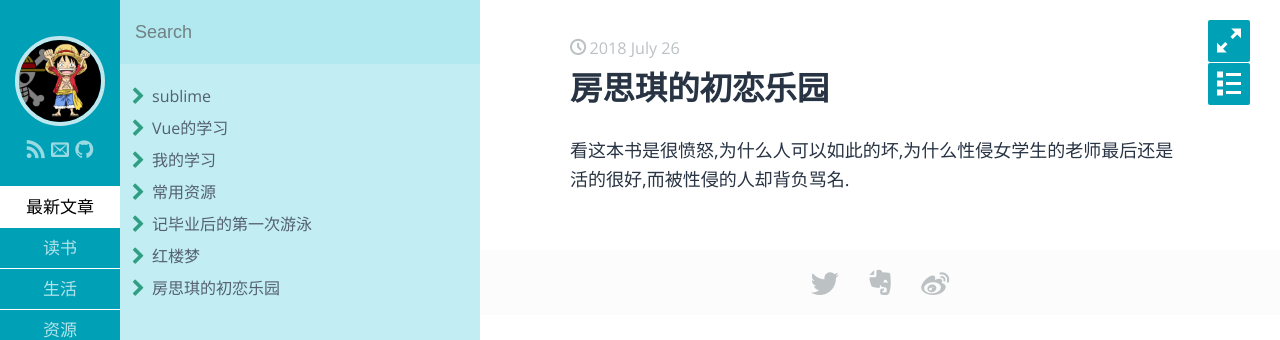
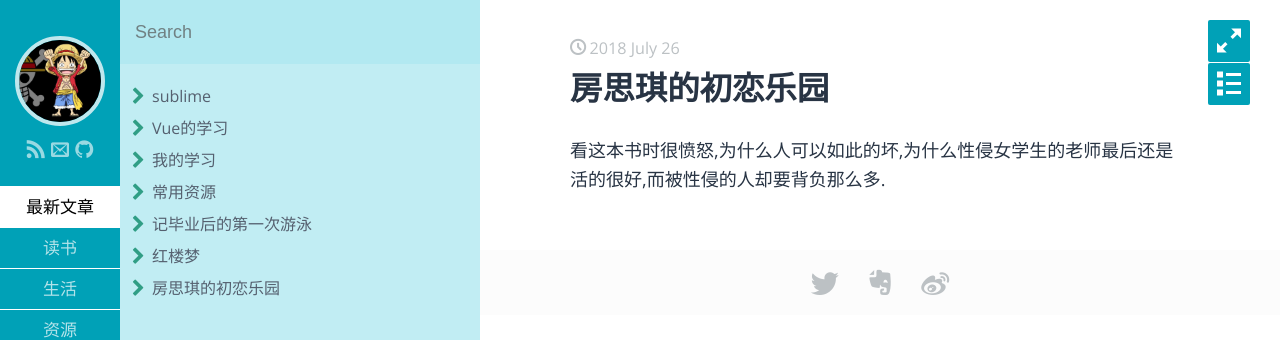
Before and after one commit to yyyyama/yyyyama.github.io, a Jekyll site: the page built from _posts/book/2018-07-26-book-list-of-fsq.md, in a window 1280 px wide. Shown: the top 340 px of the page. Built offline with Jekyll 4.4.1, drawn with Linux system fonts in a browser that asks for light colours; some web fonts are replaced.

Commit message:
modify _post

```diff
--- a/_posts/book/2018-07-26-book-list-of-fsq.md
+++ b/_posts/book/2018-07-26-book-list-of-fsq.md
@@ -5,4 +5,4 @@ category: 读书
 keywords: 阅读,书单,2018
 ---
 
- 看这本书是很愤怒,为什么人可以如此的坏,为什么性侵女学生的老师最后还是活的很好,而被性侵的人却背负骂名.
+ 看这本书时很愤怒,为什么人可以如此的坏,为什么性侵女学生的老师最后还是活的很好,而被性侵的人却要背负那么多.
```
Also changed, not shown: _posts/book/2018-07-26-book-list-of-hlm.md (+1 -1 lines).
